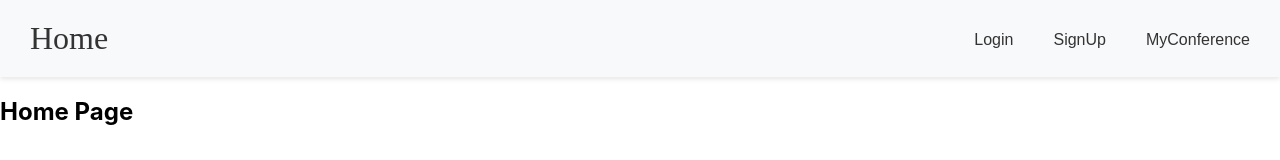
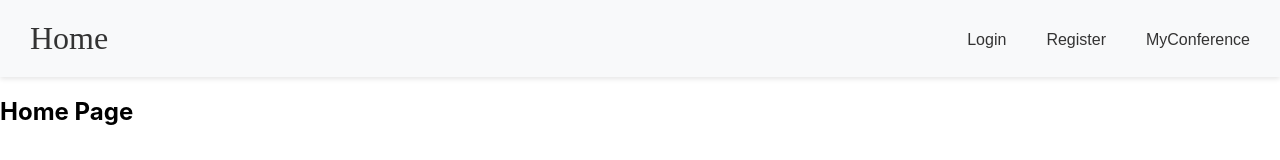
Before and after one commit to StavShar/Conference-Management, a React (Create React App) app in the folder frontend/: page / in a window 1280 px wide. Shown: the top 160 px of the page. Built offline with nearby package versions, Linux system fonts and the light colour scheme.

Commit message:
update navbar names

```diff
--- a/frontend/src/components/Navbar.jsx
+++ b/frontend/src/components/Navbar.jsx
@@ -10,7 +10,7 @@ function Navbar() {
           <a href="/login" className="nav-link">Login</a>
         </li>
         <li className="nav-item">
-          <a href="/signup" className="nav-link">SignUp</a>
+          <a href="/register" className="nav-link">Register</a>
         </li>
         <li className="nav-item">
           <a href="/myconference" className="nav-link nav-link-special">MyConference</a>
--- a/frontend/src/components/NavigationRoutes.jsx
+++ b/frontend/src/components/NavigationRoutes.jsx
@@ -12,7 +12,7 @@ import Navbar from './Navbar';
 
 /** --- Pages Imports --- */
 import Home from './pages/Home';
-import SignUp from './pages/SignUp';
+import Register from './pages/Register';
 import Login from './pages/Login';
 import MyConference from './pages/MyConferences';
 function NavigationRoutes() {
@@ -30,7 +30,7 @@ function NavigationRoutes() {
                 <Route path='/' element={<Home />} />
                 <Route path='/home' element={<Home />} />
                 <Route path='/login' element={<Login />} />
-                <Route path='/Signup' element={<SignUp />} />
+                <Route path='/Register' element={<Register />} />
                 <Route path='/myconferences' element={<MyConference />} />
             </Routes>
 
```
Also changed, not shown: frontend/src/components/pages/Register.jsx (renamed from frontend/src/components/pages/SignUp.jsx).
